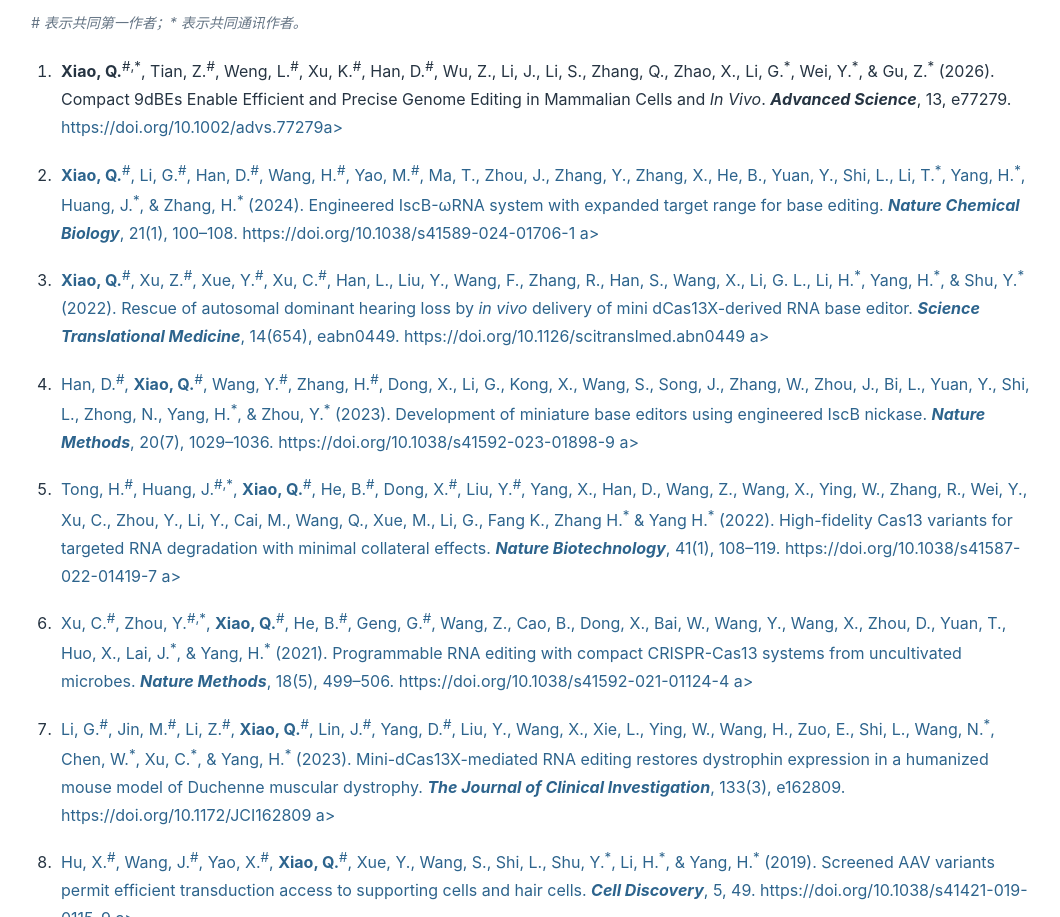
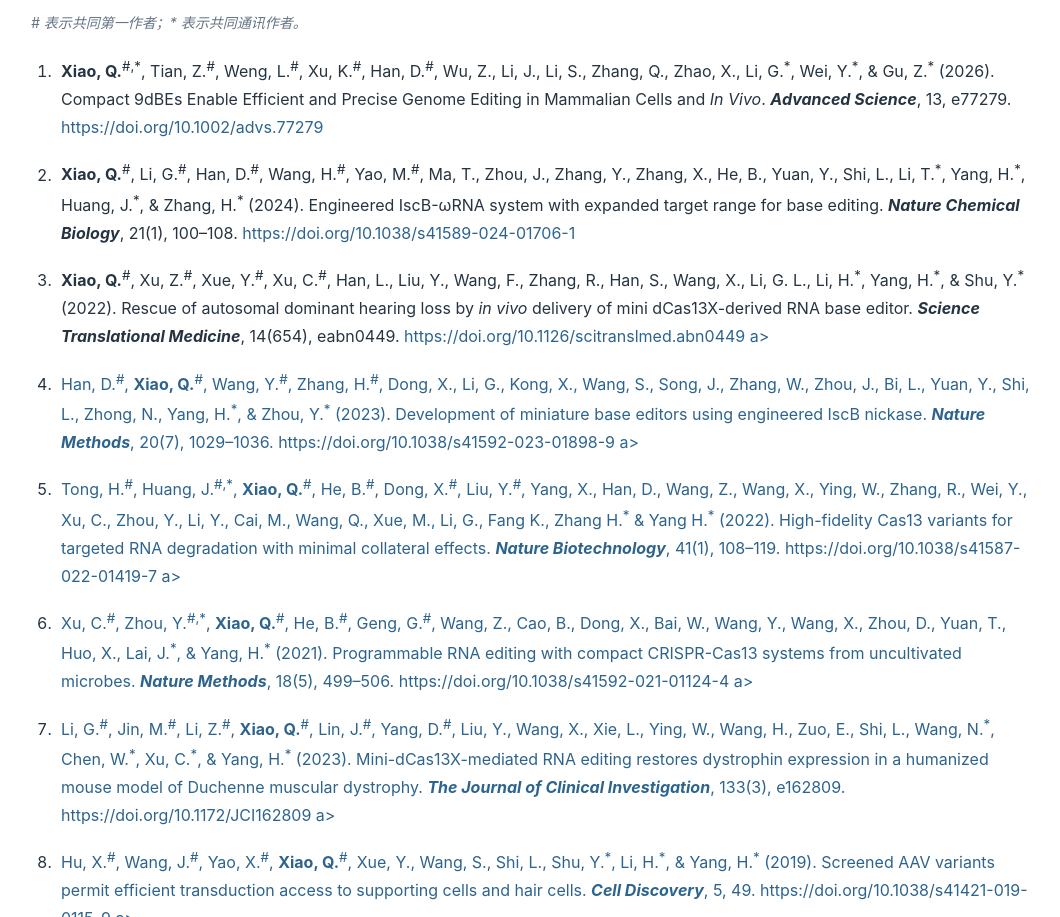
Before and after one commit to Phoenixiao/Qingquan-Xiao-Laboratory, a plain HTML site: page index-zh.html in a window 1280 px wide. Shown: the part 2044-2961 px from the top of the page, without its empty margins (97-1157 px from the left). Drawn offline with Linux system fonts and the light colour scheme; no server answers.

Commit message:
Update publication list in index-zh.html

```diff
--- a/index-zh.html
+++ b/index-zh.html
@@ -101,16 +101,8 @@
 <section id="selected-publications"><h2>代表性论文</h2>
   <p class="publication-note"># 表示共同第一作者；* 表示共同通讯作者。</p>
   <ol class="publication-list">
-    <li><strong>Xiao, Q.</strong><sup>#,*</sup>, Tian, Z.<sup>#</sup>, Weng, L.<sup>#</sup>, Xu, K.<sup>#</sup>, Han, D.<sup>#</sup>, Wu, Z., Li, J., Li, S., Zhang, Q., Zhao, X., Li, G.<sup>*</sup>, Wei, Y.<sup>*</sup>, &amp; Gu, Z.<sup>*</sup> (2026). Compact 9dBEs Enable Efficient and Precise Genome Editing in Mammalian Cells and <em>In Vivo</em>. <strong><em>Advanced Science</em></strong>, 13, e77279. <a href="https://doi.org/10.1002/advs.77279" target="_blank" rel="noopener noreferrer">https://doi.org/10.1002/advs.77279a></li>
-    <li><strong>Xiao, Q.</strong><sup>#</sup>, Li, G.<sup>#</sup>, Han, D.<sup>#</sup>, Wang, H.<sup>#</sup>, Yao, M.<sup>#</sup>, Ma, T., Zhou, J., Zhang, Y., Zhang, X., He, B., Yuan, Y., Shi, L., Li, T.<sup>*</sup>, Yang, H.<sup>*</sup>, Huang, J.<sup>*</sup>, &amp; Zhang, H.<sup>*</sup> (2024). Engineered IscB-ωRNA system with expanded target range for base editing. <strong><em>Nature Chemical Biology</em></strong>, 21(1), 100–108. <a href="https://doi.org/10.1038/s41589-024-01706-1
-
-
-
-        " target="_blank" rel="noopener noreferrer">https://doi.org/10.1038/s41589-024-01706-1
-
-
-
-        a></li>
+    <li><strong>Xiao, Q.</strong><sup>#,*</sup>, Tian, Z.<sup>#</sup>, Weng, L.<sup>#</sup>, Xu, K.<sup>#</sup>, Han, D.<sup>#</sup>, Wu, Z., Li, J., Li, S., Zhang, Q., Zhao, X., Li, G.<sup>*</sup>, Wei, Y.<sup>*</sup>, &amp; Gu, Z.<sup>*</sup> (2026). Compact 9dBEs Enable Efficient and Precise Genome Editing in Mammalian Cells and <em>In Vivo</em>. <strong><em>Advanced Science</em></strong>, 13, e77279. <a href="https://doi.org/10.1002/advs.77279" target="_blank" rel="noopener noreferrer">https://doi.org/10.1002/advs.77279 </a></li>
+    <li><strong>Xiao, Q.</strong><sup>#</sup>, Li, G.<sup>#</sup>, Han, D.<sup>#</sup>, Wang, H.<sup>#</sup>, Yao, M.<sup>#</sup>, Ma, T., Zhou, J., Zhang, Y., Zhang, X., He, B., Yuan, Y., Shi, L., Li, T.<sup>*</sup>, Yang, H.<sup>*</sup>, Huang, J.<sup>*</sup>, &amp; Zhang, H.<sup>*</sup> (2024). Engineered IscB-ωRNA system with expanded target range for base editing. <strong><em>Nature Chemical Biology</em></strong>, 21(1), 100–108. <a href="https://doi.org/10.1038/s41589-024-01706-1" target="_blank" rel="noopener noreferrer">https://doi.org/10.1038/s41589-024-01706-1 </a></li>
     <li><strong>Xiao, Q.</strong><sup>#</sup>, Xu, Z.<sup>#</sup>, Xue, Y.<sup>#</sup>, Xu, C.<sup>#</sup>, Han, L., Liu, Y., Wang, F., Zhang, R., Han, S., Wang, X., Li, G. L., Li, H.<sup>*</sup>, Yang, H.<sup>*</sup>, &amp; Shu, Y.<sup>*</sup> (2022). Rescue of autosomal dominant hearing loss by <em>in vivo</em> delivery of mini dCas13X-derived RNA base editor. <strong><em>Science Translational Medicine</em></strong>, 14(654), eabn0449. <a href="https://doi.org/10.1126/scitranslmed.abn0449
 
 
```
